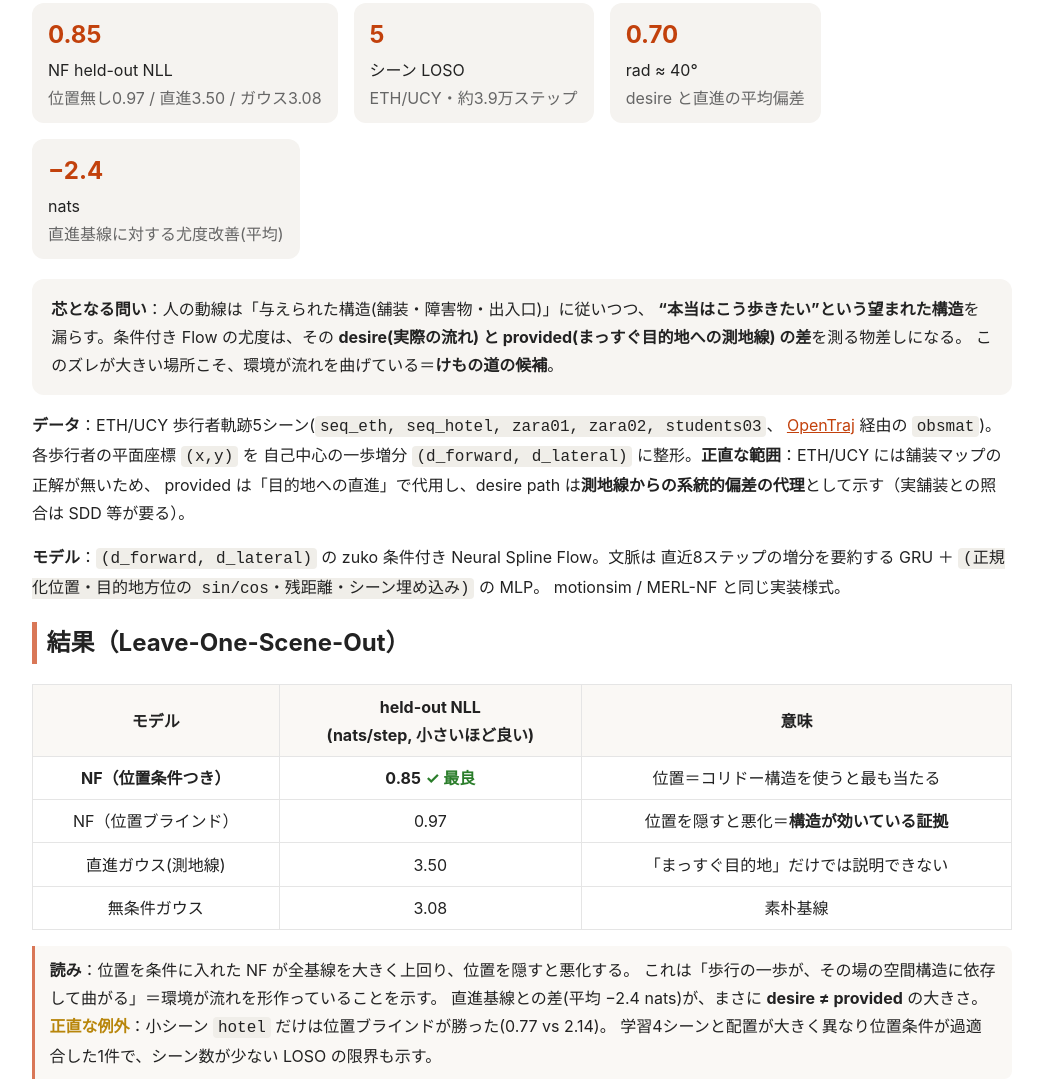
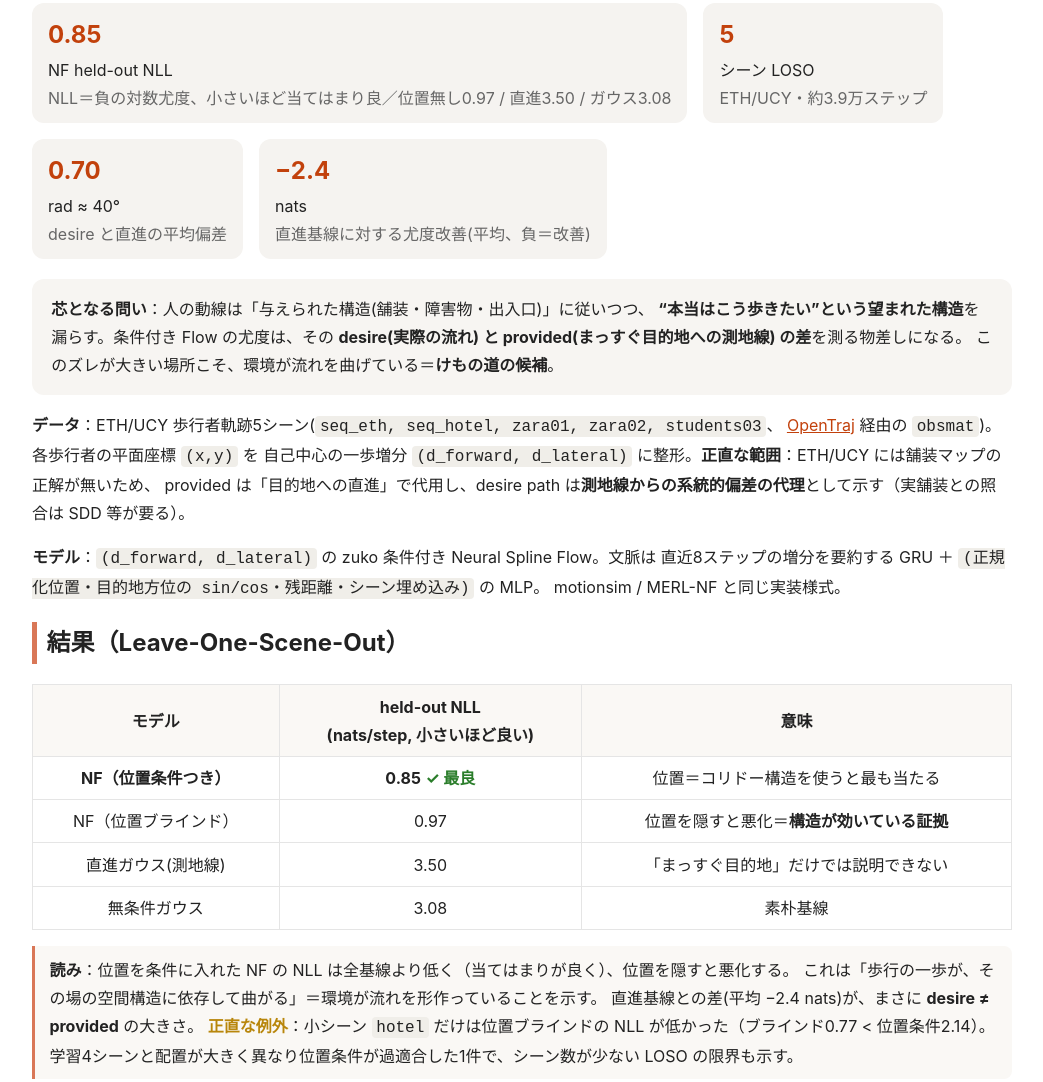
Before and after one commit to KanKusakabe/DesirePath-NF, a plain HTML site: page docs/index.html in a window 1280 px wide. Shown: the part 235-1317 px from the top of the page, without its empty margins (118-1161 px from the left). Drawn offline with Linux system fonts and the light colour scheme.

Commit message:
docs: 各KPI/図に単位・良し悪しの向き・対照の意味を注記し、勝ち負け表現を数値の差・特性の記述へ中立化
Co-Authored-By: Claude Opus 4.8 <noreply@anthropic.com>

```diff
--- a/docs/index.html
+++ b/docs/index.html
@@ -23,10 +23,10 @@ Normalizing Flow で学習。<b>正確な尤度</b>で、混雑コリドー・
 <b>けもの道(desire path)の芽</b>を数値化する。KAN-NF 空間動線シリーズの第1弾。</p>
 
 <div class="kpis">
- <div class="kpi"><b>0.85</b>NF held-out NLL<br><span class="sub">位置無し0.97 / 直進3.50 / ガウス3.08</span></div>
+ <div class="kpi"><b>0.85</b>NF held-out NLL<br><span class="sub">NLL＝負の対数尤度、小さいほど当てはまり良／位置無し0.97 / 直進3.50 / ガウス3.08</span></div>
  <div class="kpi"><b>5</b>シーン LOSO<br><span class="sub">ETH/UCY・約3.9万ステップ</span></div>
  <div class="kpi"><b>0.70</b>rad ≈ 40°<br><span class="sub">desire と直進の平均偏差</span></div>
- <div class="kpi"><b>&minus;2.4</b>nats<br><span class="sub">直進基線に対する尤度改善(平均)</span></div>
+ <div class="kpi"><b>&minus;2.4</b>nats<br><span class="sub">直進基線に対する尤度改善(平均、負＝改善)</span></div>
 </div>
 
 <p class="lead"><b>芯となる問い</b>：人の動線は「与えられた構造(舗装・障害物・出入口)」に従いつつ、
@@ -51,10 +51,10 @@ motionsim / MERL-NF と同じ実装様式。</p>
 <tr><td>直進ガウス(測地線)</td><td>3.50</td><td>「まっすぐ目的地」だけでは説明できない</td></tr>
 <tr><td>無条件ガウス</td><td>3.08</td><td>素朴基線</td></tr>
 </table>
-<p class="interp"><b>読み</b>：位置を条件に入れた NF が全基線を大きく上回り、位置を隠すと悪化する。
+<p class="interp"><b>読み</b>：位置を条件に入れた NF の NLL は全基線より低く（当てはまりが良く）、位置を隠すと悪化する。
 これは「歩行の一歩が、その場の空間構造に依存して曲がる」＝環境が流れを形作っていることを示す。
 直進基線との差(平均 &minus;2.4 nats)が、まさに <b>desire ≠ provided</b> の大きさ。
-<span class="warn">正直な例外</span>：小シーン <code>hotel</code> だけは位置ブラインドが勝った(0.77 vs 2.14)。
+<span class="warn">正直な例外</span>：小シーン <code>hotel</code> だけは位置ブラインドの NLL が低かった（ブラインド0.77 &lt; 位置条件2.14）。
 学習4シーンと配置が大きく異なり位置条件が過適合した1件で、シーン数が少ない LOSO の限界も示す。</p>
 
 <section><h2>読み出し（students03）</h2>
```
